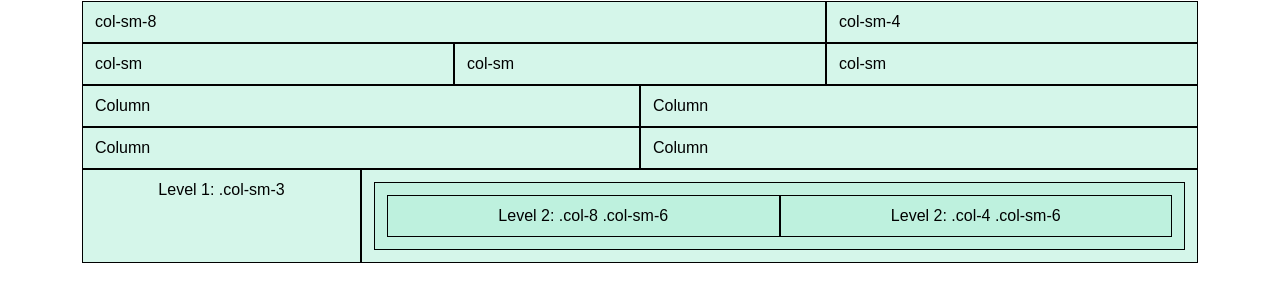
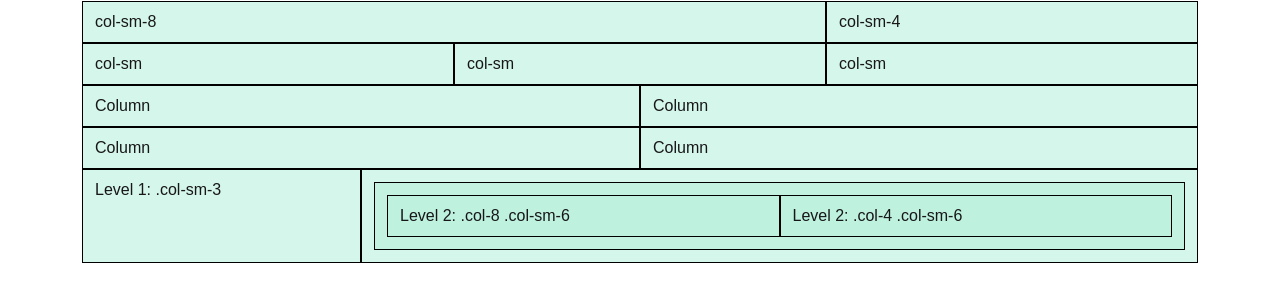
Before and after one commit to educata/educata-style, a plain HTML site: page index.html in a window 1280 px wide. Shown: the part 79-380 px from the top of the page. Drawn offline with Linux system fonts and the light colour scheme.

Commit message:
deploy: 57082e1afd18d4acd9d51930f1051bf45958a731

```diff
--- a/educata.css
+++ b/educata.css
@@ -4,17 +4,79 @@
  * Licensed under MIT (https://github.com/educata/educata-style/blob/main/LICENSE)
  */
 :root {
-  --ec-color-primary: red;
-  --ec-color-secondary: green;
-  --ec-color-success: blue;
-  --ec-color-danger: yellow;
-  --ec-color-warning: orange;
-  --ec-color-info: purple;
-  --ec-color-light: gray;
-  --ec-color-dark: black;
+  --ec-color-white-100: rgb(255, 255, 255);
+  --ec-color-white-90: rgb(255, 255, 255);
+  --ec-color-white-80: rgb(255, 255, 255);
+  --ec-color-white-70: rgb(255, 255, 255);
+  --ec-color-white-60: rgb(255, 255, 255);
+  --ec-color-white-50: rgb(255, 255, 255);
+  --ec-color-white-40: rgb(255, 255, 255);
+  --ec-color-white-30: rgb(255, 255, 255);
+  --ec-color-white-20: rgb(255, 255, 255);
+  --ec-color-white-10: rgb(255, 255, 255);
+  --ec-color-black-100: rgb(23, 23, 25);
+  --ec-color-black-90: rgb(46.2, 46.2, 48);
+  --ec-color-black-80: rgb(69.4, 69.4, 71);
+  --ec-color-black-70: rgb(92.6, 92.6, 94);
+  --ec-color-black-60: rgb(115.8, 115.8, 117);
+  --ec-color-black-50: rgb(139, 139, 140);
+  --ec-color-black-40: rgb(162.2, 162.2, 163);
+  --ec-color-black-30: rgb(185.4, 185.4, 186);
+  --ec-color-black-20: rgb(208.6, 208.6, 209);
+  --ec-color-black-10: rgb(231.8, 231.8, 232);
+  --ec-color-blue-100: rgb(102, 102, 255);
+  --ec-color-blue-90: rgb(117.3, 117.3, 255);
+  --ec-color-blue-80: rgb(132.6, 132.6, 255);
+  --ec-color-blue-70: rgb(147.9, 147.9, 255);
+  --ec-color-blue-60: rgb(163.2, 163.2, 255);
+  --ec-color-blue-50: rgb(178.5, 178.5, 255);
+  --ec-color-blue-40: rgb(193.8, 193.8, 255);
+  --ec-color-blue-30: rgb(209.1, 209.1, 255);
+  --ec-color-blue-20: rgb(224.4, 224.4, 255);
+  --ec-color-blue-10: rgb(239.7, 239.7, 255);
+  --ec-color-red-100: rgb(204, 31, 79);
+  --ec-color-red-90: rgb(209.1, 53.4, 96.6);
+  --ec-color-red-80: rgb(214.2, 75.8, 114.2);
+  --ec-color-red-70: rgb(219.3, 98.2, 131.8);
+  --ec-color-red-60: rgb(224.4, 120.6, 149.4);
+  --ec-color-red-50: rgb(229.5, 143, 167);
+  --ec-color-red-40: rgb(234.6, 165.4, 184.6);
+  --ec-color-red-30: rgb(239.7, 187.8, 202.2);
+  --ec-color-red-20: rgb(244.8, 210.2, 219.8);
+  --ec-color-red-10: rgb(249.9, 232.6, 237.4);
+  --ec-color-green-100: rgb(81, 210, 83);
+  --ec-color-green-90: rgb(98.4, 214.5, 100.2);
+  --ec-color-green-80: rgb(115.8, 219, 117.4);
+  --ec-color-green-70: rgb(133.2, 223.5, 134.6);
+  --ec-color-green-60: rgb(150.6, 228, 151.8);
+  --ec-color-green-50: rgb(168, 232.5, 169);
+  --ec-color-green-40: rgb(185.4, 237, 186.2);
+  --ec-color-green-30: rgb(202.8, 241.5, 203.4);
+  --ec-color-green-20: rgb(220.2, 246, 220.6);
+  --ec-color-green-10: rgb(237.6, 250.5, 237.8);
+  --ec-color-purple-100: rgb(192, 91, 224);
+  --ec-color-purple-90: rgb(198.3, 107.4, 227.1);
+  --ec-color-purple-80: rgb(204.6, 123.8, 230.2);
+  --ec-color-purple-70: rgb(210.9, 140.2, 233.3);
+  --ec-color-purple-60: rgb(217.2, 156.6, 236.4);
+  --ec-color-purple-50: rgb(223.5, 173, 239.5);
+  --ec-color-purple-40: rgb(229.8, 189.4, 242.6);
+  --ec-color-purple-30: rgb(236.1, 205.8, 245.7);
+  --ec-color-purple-20: rgb(242.4, 222.2, 248.8);
+  --ec-color-purple-10: rgb(248.7, 238.6, 251.9);
+  --ec-color-yellow-100: rgb(230, 253, 83);
+  --ec-color-yellow-90: rgb(232.5, 253.2, 100.2);
+  --ec-color-yellow-80: rgb(235, 253.4, 117.4);
+  --ec-color-yellow-70: rgb(237.5, 253.6, 134.6);
+  --ec-color-yellow-60: rgb(240, 253.8, 151.8);
+  --ec-color-yellow-50: rgb(242.5, 254, 169);
+  --ec-color-yellow-40: rgb(245, 254.2, 186.2);
+  --ec-color-yellow-30: rgb(247.5, 254.4, 203.4);
+  --ec-color-yellow-20: rgb(250, 254.6, 220.6);
+  --ec-color-yellow-10: rgb(252.5, 254.8, 237.8);
   --ec-border-width: 1px;
   --ec-border-style: solid;
-  --ec-border-color: #000;
+  --ec-border-color: rgb(23, 23, 25);
   --ec-breakpoint-sm: 540px;
   --ec-breakpoint-md: 720px;
   --ec-breakpoint-lg: 960px;
@@ -53,8 +115,8 @@ body {
   min-height: 100vh;
   line-height: 1;
   font-family: sans-serif;
-  background-color: #fff;
-  color: #000;
+  background-color: var(--ec-color-white-100);
+  color: var(--ec-color-black-100);
 }
 
 img,
@@ -1201,6 +1263,34 @@ h6 {
 
 .border-5 {
   border-width: 5px;
+}
+
+.border-color-white {
+  border-color: var(--ec-color-white-100);
+}
+
+.border-color-black {
+  border-color: var(--ec-color-black-100);
+}
+
+.border-color-blue {
+  border-color: var(--ec-color-blue-100);
+}
+
+.border-color-red {
+  border-color: var(--ec-color-red-100);
+}
+
+.border-color-green {
+  border-color: var(--ec-color-green-100);
+}
+
+.border-color-purple {
+  border-color: var(--ec-color-purple-100);
+}
+
+.border-color-yellow {
+  border-color: var(--ec-color-yellow-100);
 }
 
 .g-0 {
--- a/index.html
+++ b/index.html
@@ -25,8 +25,6 @@
         <div class="col">Column</div>
         <div class="col">Column</div>
       </div>
-    </div>
-    <div class="container text-center">
       <div class="row">
         <div class="col-sm-3">Level 1: .col-sm-3</div>
         <div class="col-sm-9">
```
Also changed, not shown: educata.min.css.
